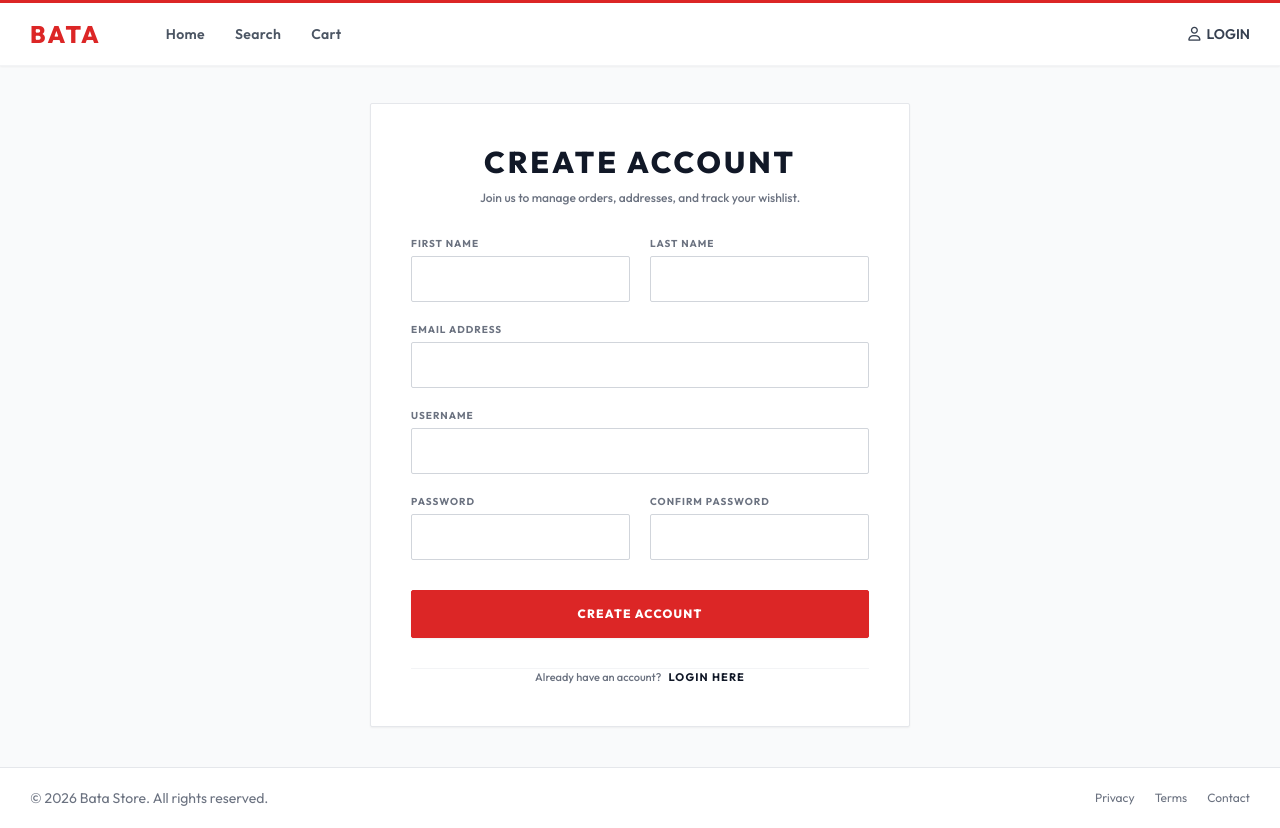
After one commit to ankurjhaaa/bata_django, a Django app: page /signup/ in a window 1280 px wide. The commit adds this page. Run offline with Django 5.2, Linux system fonts and the light colour scheme; some libraries are stand-ins or nearby versions.

Commit message:
feat: Implement user login, signup, and logout functionality with new templates and UI updates.

```diff
--- a/bata/bata/settings.py
+++ b/bata/bata/settings.py
@@ -126,3 +126,4 @@ MEDIA_ROOT = BASE_DIR / 'media'
 
 # CORS Configuration
 CORS_ALLOW_ALL_ORIGINS = True
+LOGIN_URL = '/login/'
--- /dev/null
+++ b/bata/bata_app/templates/auth/signup.html
@@ -0,0 +1,85 @@
+{% extends 'layout/publiclayout.html' %}
+
+{% block title %}
+Create Account - Bata
+{% endblock %}
+
+{% block content %}
+<div class="w-full bg-[#f9fafb] min-h-[80vh] border-y-[40px] px-0 border-transparent flex items-center justify-center">
+    <div class="max-w-[600px] w-full border-x-[15px] md:border-x-[30px] border-transparent">
+
+        <div class="bg-white border-[1px] border-gray-200 shadow-sm rounded-sm">
+            <div class="border-[30px] md:border-[40px] border-transparent">
+
+                <h1 class="text-2xl md:text-3xl font-black text-gray-900 uppercase tracking-widest mb-[10px] text-center">Create Account</h1>
+                <p class="text-xs text-gray-500 font-medium text-center mb-[30px]">Join us to manage orders, addresses, and track your wishlist.</p>
+
+                {% if error %}
+                <div class="bg-red-50 border-[1px] border-red-200 text-red-600 text-xs font-bold p-[10px] rounded-sm mb-[20px] text-center">
+                    {{ error }}
+                </div>
+                {% endif %}
+
+                <form method="POST" action="{% url 'signup_view' %}" class="flex flex-col gap-[20px]">
+                    {% csrf_token %}
+
+                    <div class="grid grid-cols-1 md:grid-cols-2 gap-[20px]">
+                        <div class="flex flex-col gap-[5px]">
+                            <label class="text-[10px] font-bold text-gray-500 uppercase tracking-widest">First Name</label>
+                            <div class="border-[1px] border-gray-300 rounded-sm bg-white focus-within:border-red-600 transition-colors flex items-stretch">
+                                <input type="text" name="first_name" class="w-full bg-transparent outline-none text-gray-800 text-sm font-medium border-y-[12px] border-x-[15px] border-transparent" required>
+                            </div>
+                        </div>
+                        <div class="flex flex-col gap-[5px]">
+                            <label class="text-[10px] font-bold text-gray-500 uppercase tracking-widest">Last Name</label>
+                            <div class="border-[1px] border-gray-300 rounded-sm bg-white focus-within:border-red-600 transition-colors flex items-stretch">
+                                <input type="text" name="last_name" class="w-full bg-transparent outline-none text-gray-800 text-sm font-medium border-y-[12px] border-x-[15px] border-transparent" required>
+                            </div>
+                        </div>
+                    </div>
+
+                    <div class="flex flex-col gap-[5px]">
+                        <label class="text-[10px] font-bold text-gray-500 uppercase tracking-widest">Email Address</label>
+                        <div class="border-[1px] border-gray-300 rounded-sm bg-white focus-within:border-red-600 transition-colors flex items-stretch">
+                            <input type="email" name="email" class="w-full bg-transparent outline-none text-gray-800 text-sm font-medium border-y-[12px] border-x-[15px] border-transparent" required>
+                        </div>
+                    </div>
+
+                    <div class="flex flex-col gap-[5px]">
+                        <label class="text-[10px] font-bold text-gray-500 uppercase tracking-widest">Username</label>
+                        <div class="border-[1px] border-gray-300 rounded-sm bg-white focus-within:border-red-600 transition-colors flex items-stretch">
+                            <input type="text" name="username" class="w-full bg-transparent outline-none text-gray-800 text-sm font-medium border-y-[12px] border-x-[15px] border-transparent" required>
+                        </div>
+                    </div>
+
+                    <div class="grid grid-cols-1 md:grid-cols-2 gap-[20px]">
+                        <div class="flex flex-col gap-[5px]">
+                            <label class="text-[10px] font-bold text-gray-500 uppercase tracking-widest">Password</label>
+                            <div class="border-[1px] border-gray-300 rounded-sm bg-white focus-within:border-red-600 transition-colors flex items-stretch">
+                                <input type="password" name="password" class="w-full bg-transparent outline-none text-gray-800 text-sm font-medium border-y-[12px] border-x-[15px] border-transparent" required>
+                            </div>
+                        </div>
+                        <div class="flex flex-col gap-[5px]">
+                            <label class="text-[10px] font-bold text-gray-500 uppercase tracking-widest">Confirm Password</label>
+                            <div class="border-[1px] border-gray-300 rounded-sm bg-white focus-within:border-red-600 transition-colors flex items-stretch">
+                                <input type="password" name="password_confirm" class="w-full bg-transparent outline-none text-gray-800 text-sm font-medium border-y-[12px] border-x-[15px] border-transparent" required>
+                            </div>
+                        </div>
+                    </div>
+
+                    <button type="submit" class="w-full mt-[10px] bg-red-600 text-white font-black uppercase tracking-widest text-xs border-[1px] border-red-600 hover:bg-white hover:text-red-600 transition-colors rounded-sm shadow-sm flex justify-center items-center">
+                        <span class="border-y-[15px] border-transparent block">Create Account</span>
+                    </button>
+
+                </form>
+
+                <div class="mt-[30px] pt-[20px] border-t-[1px] border-gray-100 text-center">
+                    <p class="text-[11px] font-medium text-gray-500">Already have an account? <a href="{% url 'login_view' %}" class="font-bold text-gray-900 hover:text-red-600 uppercase tracking-widest ml-[5px] transition-colors">Login here</a></p>
+                </div>
+
+            </div>
+        </div>
+
+    </div>
+</div>
+{% endblock %}
--- a/bata/bata_app/templates/layout/publiclayout.html
+++ b/bata/bata_app/templates/layout/publiclayout.html
@@ -55,9 +55,15 @@
         <div class="md:hidden grow"></div>
 
         <div class="flex items-stretch">
+            {% if request.user.is_authenticated %}
             <a href="/profile" class="font-semibold text-sm text-gray-700 flex justify-center items-center cursor-pointer transition-colors duration-200 hover:text-red-600 border-y-[15px] border-x-[15px] md:border-x-[30px] border-transparent">
+                <i class="far fa-user mr-[6px] hidden md:inline"></i> PROFILE
+            </a>
+            {% else %}
+            <a href="{% url 'login_view' %}" class="font-semibold text-sm text-gray-700 flex justify-center items-center cursor-pointer transition-colors duration-200 hover:text-red-600 border-y-[15px] border-x-[15px] md:border-x-[30px] border-transparent">
                 <i class="far fa-user mr-[6px] hidden md:inline"></i> LOGIN
             </a>
+            {% endif %}
         </div>
     </header>
 
@@ -95,10 +101,17 @@
             <i class="fas fa-shopping-bag text-lg mb-[2px]"></i>
             <span class="border-t-[2px] border-transparent">Cart</span>
         </a>
+        {% if request.user.is_authenticated %}
         <a href="/profile" class="flex flex-col grow justify-center items-center text-gray-400 hover:text-red-600 transition-colors font-medium text-[10px]">
             <i class="far fa-user text-lg mb-[2px]"></i>
             <span class="border-t-[2px] border-transparent">Profile</span>
         </a>
+        {% else %}
+        <a href="{% url 'login_view' %}" class="flex flex-col grow justify-center items-center text-gray-400 hover:text-red-600 transition-colors font-medium text-[10px]">
+            <i class="fas fa-sign-in-alt text-lg mb-[2px]"></i>
+            <span class="border-t-[2px] border-transparent">Login</span>
+        </a>
+        {% endif %}
     </div>
 
 </body>
--- a/bata/bata_app/templates/public/search.html
+++ b/bata/bata_app/templates/public/search.html
@@ -12,10 +12,10 @@ Search - Bata
         <div class="max-w-3xl mx-auto text-center mb-[40px]">
             <h1 class="text-3xl font-black text-gray-900 uppercase tracking-widest mb-[25px]">Find Your Style</h1>
 
-            <div class="relative flex items-center shadow-sm max-w-2xl mx-auto bg-white border-[1px] border-gray-300 rounded-sm">
+            <div class="relative flex items-center shadow-sm max-w-2xl mx-auto bg-white border-[1px] border-gray-300 rounded-sm focus-within:border-red-600 transition-colors">
                 <i class="fas fa-search absolute left-[20px] text-gray-400 z-10"></i>
                 <!-- Input with padding simulated by transparent border -->
-                <input type="text" placeholder="Search for sneakers, formal shoes, categories..." class="w-full bg-transparent outline-none text-gray-700 text-sm focus:border-red-600 transition-colors font-medium border-y-[15px] border-l-[50px] border-r-[15px] md:border-r-[100px] border-transparent !border-y-transparent !border-x-transparent z-0 relative">
+                <input type="text" placeholder="Search for sneakers, formal shoes, categories..." class="w-full bg-transparent outline-none text-gray-700 text-sm font-medium border-y-[15px] border-l-[50px] border-r-[15px] md:border-r-[100px] border-transparent z-0 relative">
                 <button class="hidden md:flex absolute right-[5px] bg-red-600 text-white items-center justify-center border-y-[10px] border-x-[25px] border-transparent hover:bg-white hover:text-red-600 transition-colors font-bold uppercase text-xs rounded-sm shadow-sm z-10 border-[1px] border-red-600">Search</button>
             </div>
             <!-- Mobile search button -->
--- a/bata/bata_app/urls.py
+++ b/bata/bata_app/urls.py
@@ -4,9 +4,16 @@ from . import views
 urlpatterns = [
     path('', views.home, name='home'),
     path('search/', views.search, name='search'),
+    path('product/', views.product, name='product'),
+
+    # Auth
+    path('login/', views.login_view, name='login_view'),
+    path('signup/', views.signup_view, name='signup_view'),
+    path('logout/', views.logout_view, name='logout_view'),
+
+    # Protected
     path('cart/', views.cart, name='cart'),
     path('profile/', views.profile, name='profile'),
-    path('product/', views.product, name='product'),
     path('checkout/', views.checkout, name='checkout'),
     path('orders/', views.orders, name='orders'),
     path('order-details/', views.order_details, name='order_details'),
--- a/bata/bata_app/views.py
+++ b/bata/bata_app/views.py
@@ -1,4 +1,7 @@
-from django.shortcuts import render
+from django.shortcuts import render, redirect
+from django.contrib.auth import authenticate, login, logout
+from django.contrib.auth.models import User
+from django.contrib.auth.decorators import login_required
 
 def home(request):
     return render(request, 'public/home.html')
@@ -6,26 +9,84 @@ def home(request):
 def search(request):
     return render(request, 'public/search.html')
 
+def product(request):
+    return render(request, 'public/product.html')
+
+# --- Authentication Views ---
+
+def login_view(request):
+    if request.user.is_authenticated:
+        return redirect('home')
+
+    error = None
+    if request.method == 'POST':
+        u = request.POST.get('username')
+        p = request.POST.get('password')
+        user = authenticate(request, username=u, password=p)
+        if user is not None:
+            login(request, user)
+            return redirect('home')
+        else:
+            error = "Invalid username or password"
+
+    return render(request, 'auth/login.html', {'error': error})
+
+def signup_view(request):
+    if request.user.is_authenticated:
+        return redirect('home')
+
+    error = None
+    if request.method == 'POST':
+        fname = request.POST.get('first_name')
+        lname = request.POST.get('last_name')
+        email = request.POST.get('email')
+        u = request.POST.get('username')
+        p1 = request.POST.get('password')
+        p2 = request.POST.get('password_confirm')
+
+        if p1 != p2:
+            error = "Passwords do not match."
+        elif User.objects.filter(username=u).exists():
+            error = "Username already exists."
+        elif User.objects.filter(email=email).exists():
+            error = "Email already exists."
+        else:
+            user = User.objects.create_user(username=u, email=email, password=p1, first_name=fname, last_name=lname)
+            login(request, user)
+            return redirect('home')
+
+    return render(request, 'auth/signup.html', {'error': error})
+
+def logout_view(request):
+    logout(request)
+    return redirect('home')
+
+# --- Protected Views ---
+
+@login_required
 def cart(request):
     return render(request, 'public/cart.html')
 
+@login_required
 def profile(request):
     return render(request, 'public/profile.html')
 
-def product(request):
-    return render(request, 'public/product.html')
-
+@login_required
 def checkout(request):
     return render(request, 'public/checkout.html')
 
+@login_required
 def orders(request):
     return render(request, 'public/orders.html')
 
+@login_required
 def order_details(request):
     return render(request, 'public/order_details.html')
 
+@login_required
 def addresses(request):
     return render(request, 'public/addresses.html')
 
+@login_required
 def wishlist(request):
     return render(request, 'public/wishlist.html')
```
Also changed, not shown: bata/bata_app/templates/auth/login.html (added, +58 -0 lines), bata/bata_app/templates/public/checkout.html (+37 -15 lines), bata/db.sqlite3.
